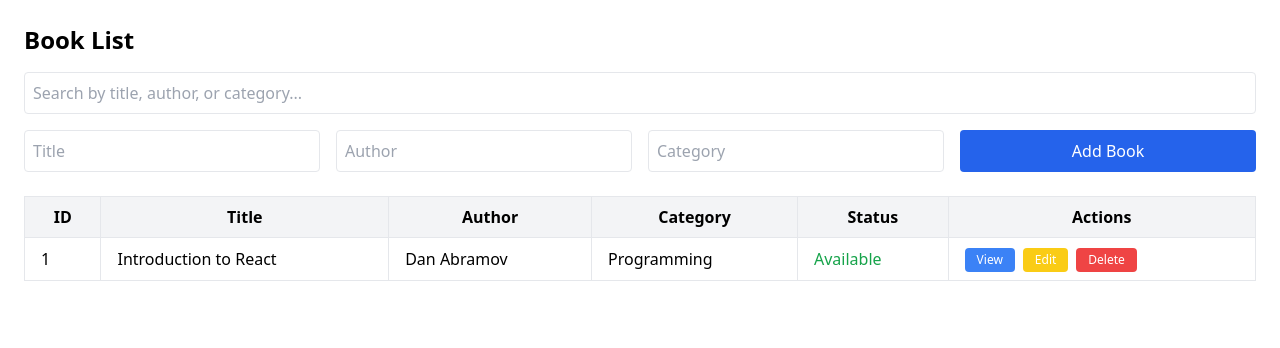
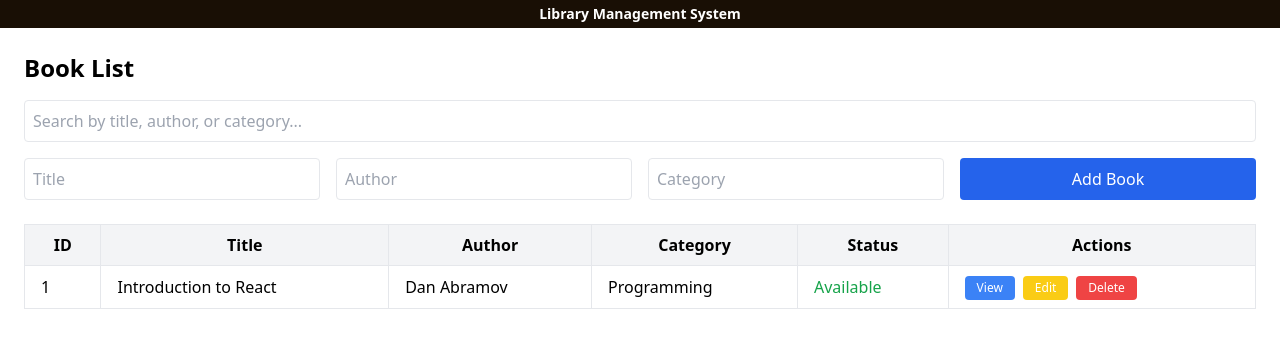
Before and after one commit to cruzetjhazel/lms-frontend, a Next.js app: page /books in a window 1280 px wide. Shown: the top 348 px of the page. Built offline with nearby package versions, Linux system fonts and the light colour scheme.

Commit message:
add page header

```diff
--- a/app/books/page.tsx
+++ b/app/books/page.tsx
@@ -1,6 +1,7 @@
 'use client';
 
 import { useState } from 'react';
+import Header from '../../components/Header';
 
 export default function BooksPage() {
   const [form, setForm] = useState({ title: '', author: '', category: '', status: 'Available' });
@@ -58,6 +59,8 @@ export default function BooksPage() {
   );
 
   return (
+    <>
+      <Header />
       <div className="p-6">
         <h2 className="text-2xl font-semibold mb-4">Book List</h2>
 
@@ -202,5 +205,6 @@ export default function BooksPage() {
           </tbody>
         </table>
       </div>
+    </>
   );
 }
```
Lines whose indentation alone changed are shown as unchanged.
